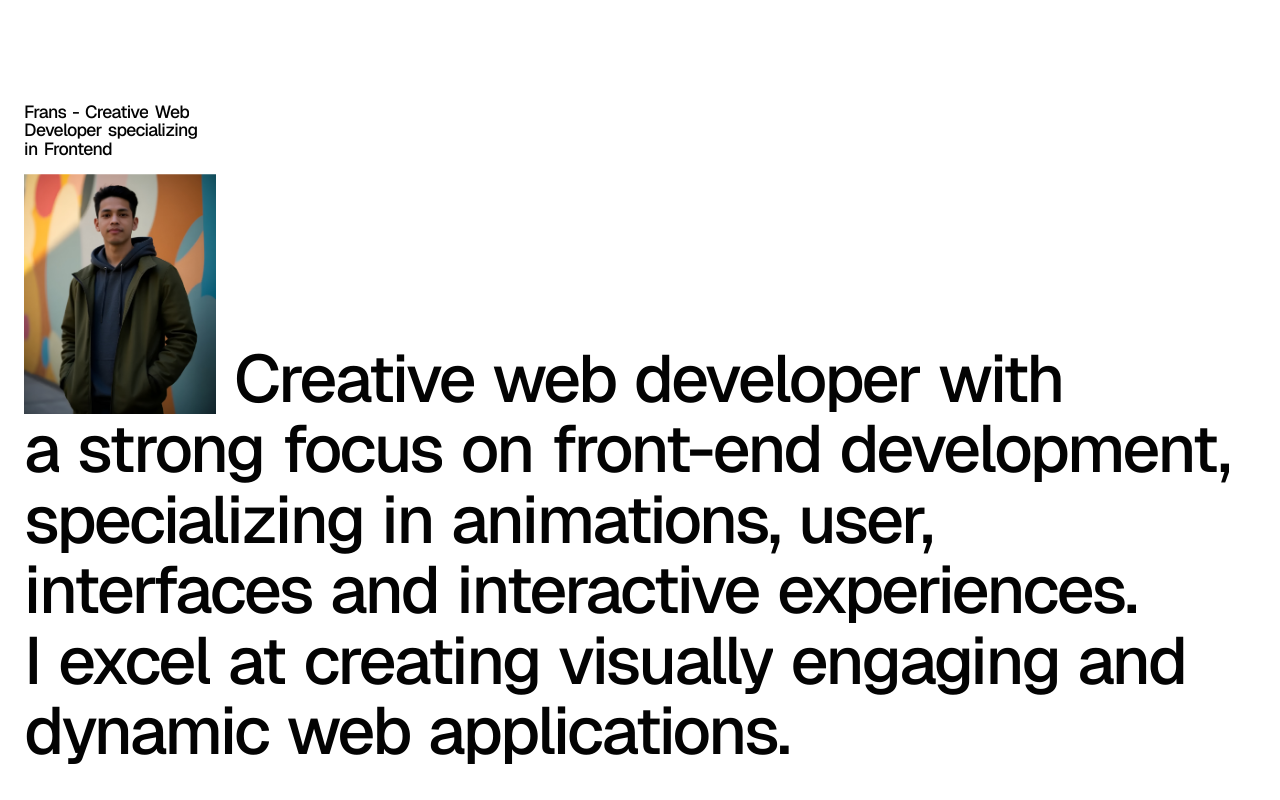
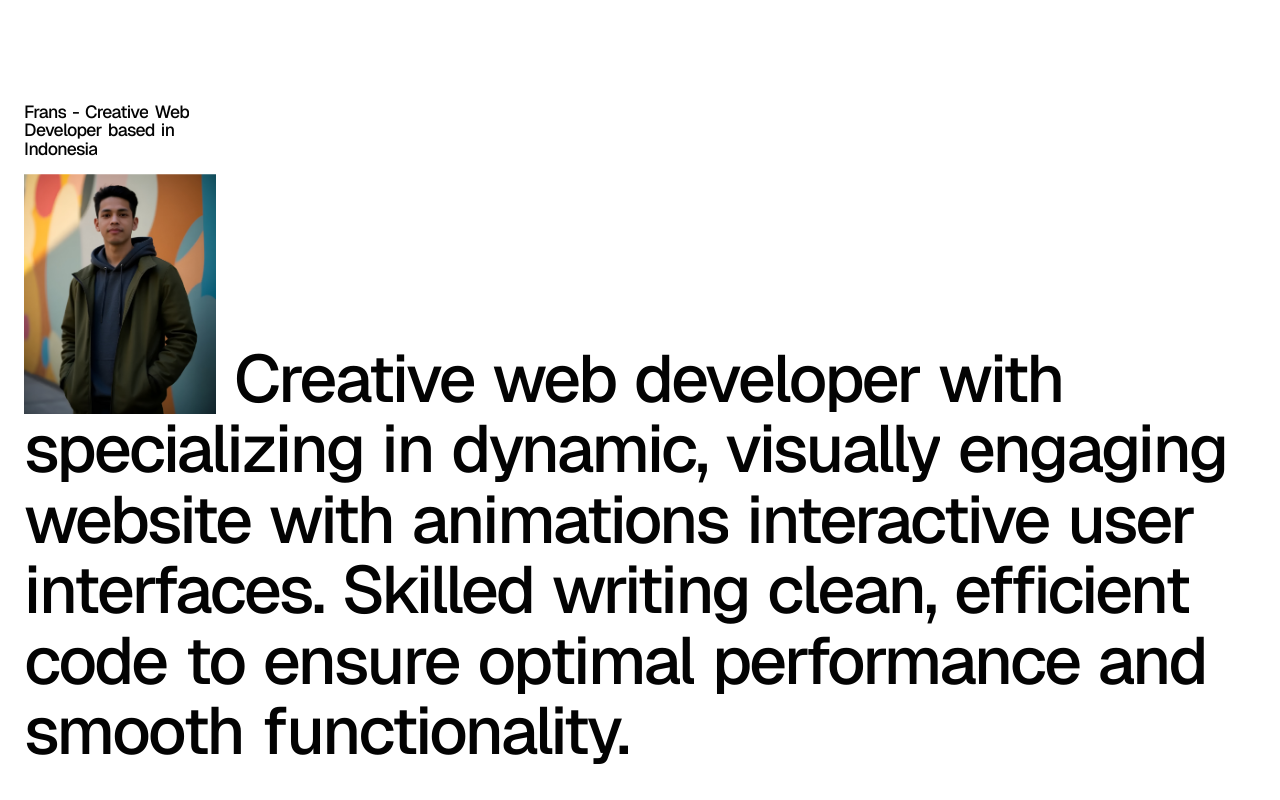
Before and after one commit to FransAr16/frans.webdev, a Next.js app: page /about in a window 1280 px wide. Shown: the part 1360-2160 px from the top of the page. Built offline with nearby package versions, Linux system fonts and the light colour scheme.

Commit message:
PageAbout

```diff
--- a/src/app/about/components/AboutIntro.tsx
+++ b/src/app/about/components/AboutIntro.tsx
@@ -7,26 +7,23 @@ import TextSlideUp from "@/components/ui/TextSlideUp";
 import Image from "next/image";
 
 const singleLineTab = [
-  "Creative web developer with a strong",
-  "focus on front-end development,",
-  "specializing in animations, user",
-  "interfaces, and interactive experiences. I excel at creating visually engaging and dynamic web applications.",
+  "Creative web developer with",
+  "specializing in dynamic, visually",
+  "engaging websites with animations and interactive user interfaces. I write clean, efficient code to ensure optimal performance and smooth functionality.",
 ];
 
 const singleLineMobile = [
   "Creative web",
   "developer with",
-  "a strong focus on",
-  "front-end",
-  "development,",
   "specializing in",
-  "animations, user",
-  "interfaces, and",
-  "interactive experiences.",
-  "I excel at creating",
-  "visually engaging",
-  "and dynamic web",
-  "applications.",
+  "dynamic, visually",
+  "engaging website",
+  "with animations",
+  "interactive user",
+  "interfaces. I write",
+  "clean, efficient code to ensure optimal",
+  "performance and",
+  "smooth functionality.",
 ];
 
 export default function AboutIntro() {
@@ -76,7 +73,7 @@ export default function AboutIntro() {
               <div className="pb-2 lg:pb-4 order-first">
                 <div className="relative">
                   <TextSlideUp
-                    text="Frans - Creative Web Developer specializing in Frontend"
+                    text="Frans - Creative Web Developer based in Indonesia"
                     animate={revealsText}
                     className="font-medium 2xl:font-semibold mr-[4px] lg:mr-[6px] text-[1.1rem] sm:text-[1.2rem] md:text-[1rem] lg:text-[1.1rem] 2xl:text-[1.28rem]"
                   />
@@ -121,30 +118,67 @@ export default function AboutIntro() {
             />
           </div>
 
-          {/* lg to xl */}
-          <div className="hidden lg:block 2xl:hidden">
+          {/* xl */}
+          <div className="hidden xl:block 2xl:hidden">
             <TextSlideUp
-              text="a strong focus on front-end development,"
+              // text="a strong focus on front-end development,"
+              text="specializing in dynamic, visually engaging"
               animate={revealsText}
               className="font-medium mr-[8px] xl:mr-[18px] 2xl:mr-[20px] text-[5.2vw] leading-[106%]"
             />
             <TextSlideUp
-              text="specializing in animations, user,"
+              // text="specializing in animations, user,"
+              text="website with animations interactive user"
               animate={revealsText}
               className="font-medium mr-[8px] xl:mr-[18px] 2xl:mr-[20px] text-[5.2vw] leading-[106%]"
             />
             <TextSlideUp
-              text="interfaces and interactive experiences."
+              // text="interfaces and interactive experiences."
+              text="interfaces. Skilled writing clean, efficient"
               animate={revealsText}
               className="font-medium mr-[8px] xl:mr-[18px] 2xl:mr-[20px] text-[5.2vw] leading-[106%]"
             />
             <TextSlideUp
-              text="I excel at creating visually engaging and"
+              // text="I excel at creating visually engaging and"
+              text="code to ensure optimal performance and"
               animate={revealsText}
               className="font-medium mr-[8px] xl:mr-[18px] 2xl:mr-[20px] text-[5.2vw] leading-[106%]"
             />
             <TextSlideUp
-              text="dynamic web applications."
+              text="smooth functionality."
+              animate={revealsText}
+              className="font-medium mr-[8px] xl:mr-[18px] 2xl:mr-[20px] text-[5.2vw] leading-[106%]"
+            />
+          </div>
+
+          {/* lg */}
+          <div className="hidden lg:block xl:hidden">
+            <TextSlideUp
+              // text="a strong focus on front-end development,"
+              text="specializing in dynamic, visually engaging"
+              animate={revealsText}
+              className="font-medium mr-[8px] xl:mr-[18px] 2xl:mr-[20px] text-[5.2vw] leading-[106%]"
+            />
+            <TextSlideUp
+              // text="specializing in animations, user,"
+              text="website with animations interactive user"
+              animate={revealsText}
+              className="font-medium mr-[8px] xl:mr-[18px] 2xl:mr-[20px] text-[5.2vw] leading-[106%]"
+            />
+            <TextSlideUp
+              // text="interfaces and interactive experiences."
+              text="interfaces. Skilled writing clean, efficient"
+              animate={revealsText}
+              className="font-medium mr-[8px] xl:mr-[18px] 2xl:mr-[20px] text-[5.2vw] leading-[106%]"
+            />
+            <TextSlideUp
+              // text="I excel at creating visually engaging and"
+              text="code to ensure optimal performance and"
+              animate={revealsText}
+              className="font-medium mr-[8px] xl:mr-[18px] 2xl:mr-[20px] text-[5.2vw] leading-[106%]"
+            />
+            <TextSlideUp
+              text="smooth functionality."
               animate={revealsText}
               className="font-medium mr-[8px] xl:mr-[18px] 2xl:mr-[20px] text-[5.2vw] leading-[106%]"
             />
```
